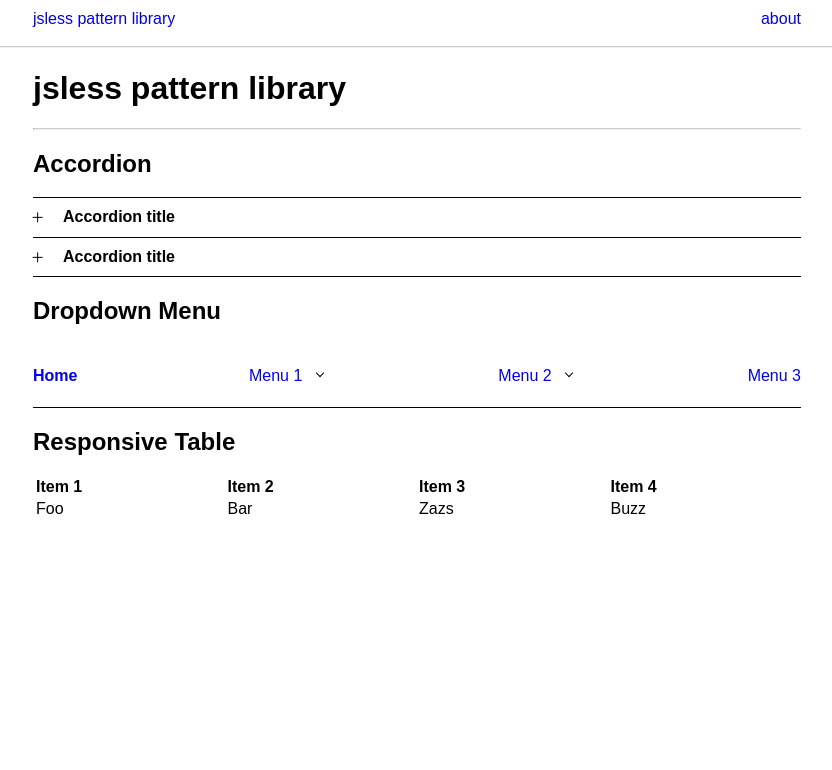
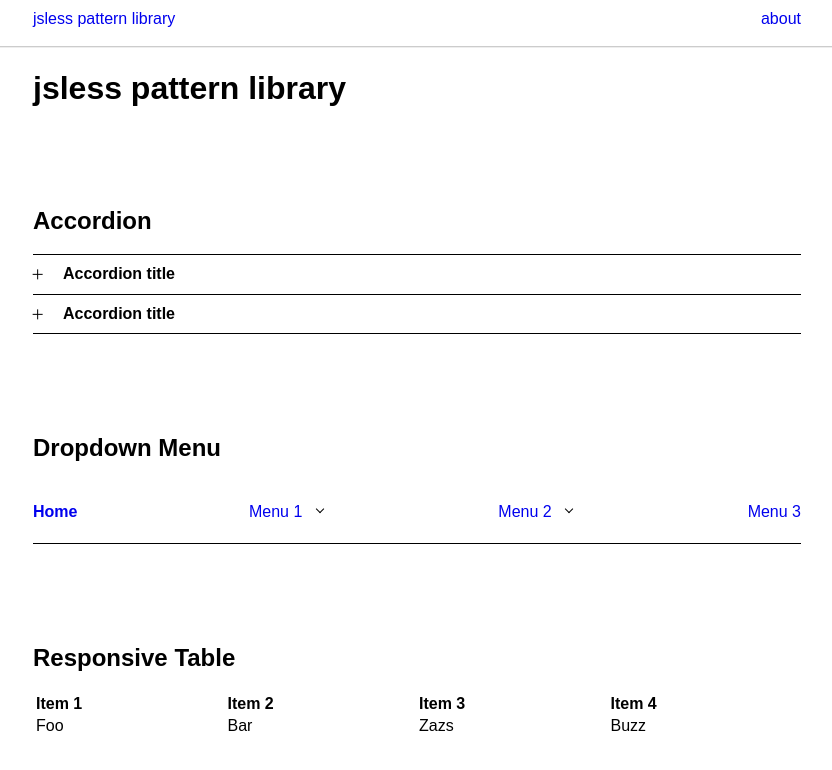
Before and after one commit to harrypujols/jsless, a Jekyll site: the page built from public/index.html, in a window 1280 px wide. Shown: the top 770 px of the page, without its empty margins (223-1055 px from the left). Built offline with Jekyll 4.4.1, drawn with Linux system fonts in a browser that asks for light colours.

Commit message:
Separating sections

```diff
--- a/public/_sass/_global.scss
+++ b/public/_sass/_global.scss
@@ -11,3 +11,7 @@
 .divider {
   border-top: 1px solid #ccc;
 }
+
+.section {
+  margin: 100px 0;
+}
--- a/public/index.html
+++ b/public/index.html
@@ -3,12 +3,17 @@ layout: default
 ---
 <h1>jsless pattern library</h1>
 
-<hr class="divider">
+<section class="section">
   <h2>Accordion</h2>
   {% include accordion.html %}
+</section>
 
+<section class="section">
   <h2>Dropdown Menu</h2>
   {% include dropdown-menu.html %}
+</section>
 
+<section class="section">
   <h2>Responsive Table</h2>
   {% include table.html %}
+</section>
```
Lines whose indentation alone changed are shown as unchanged.
